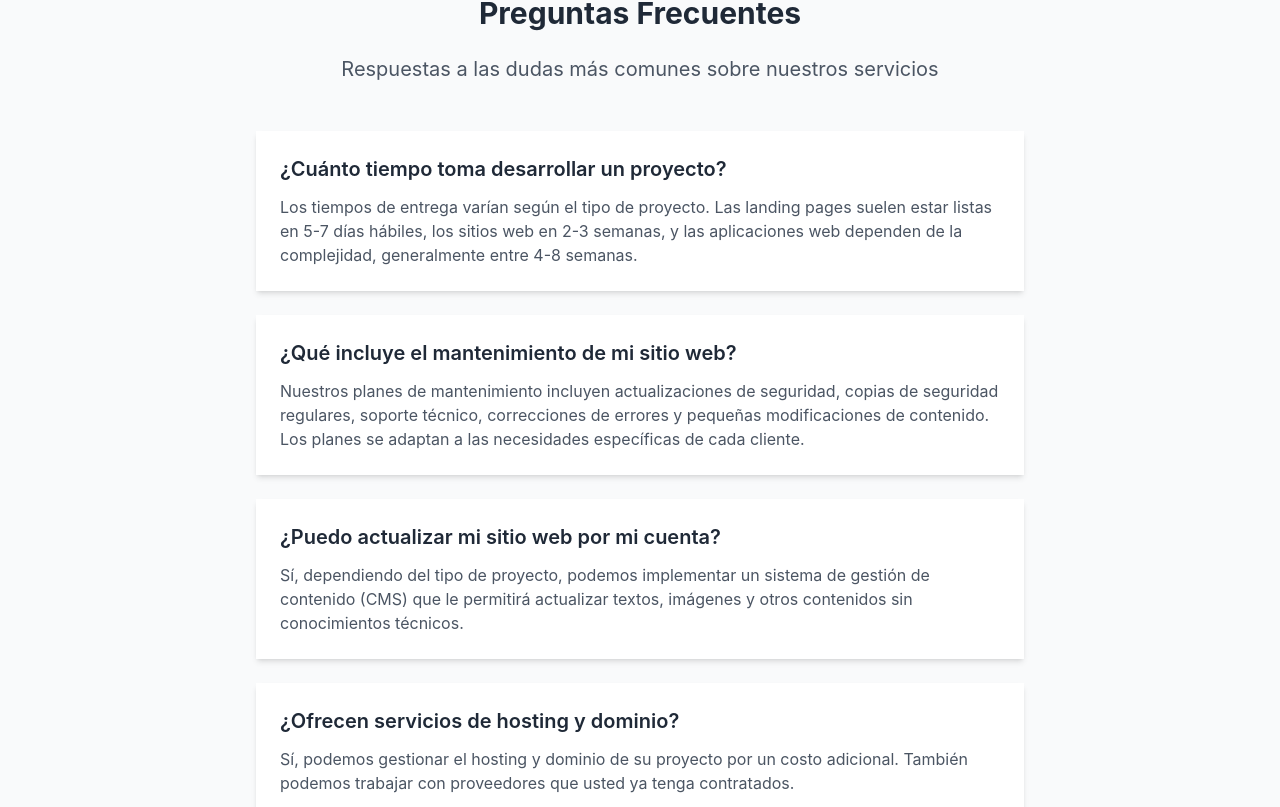
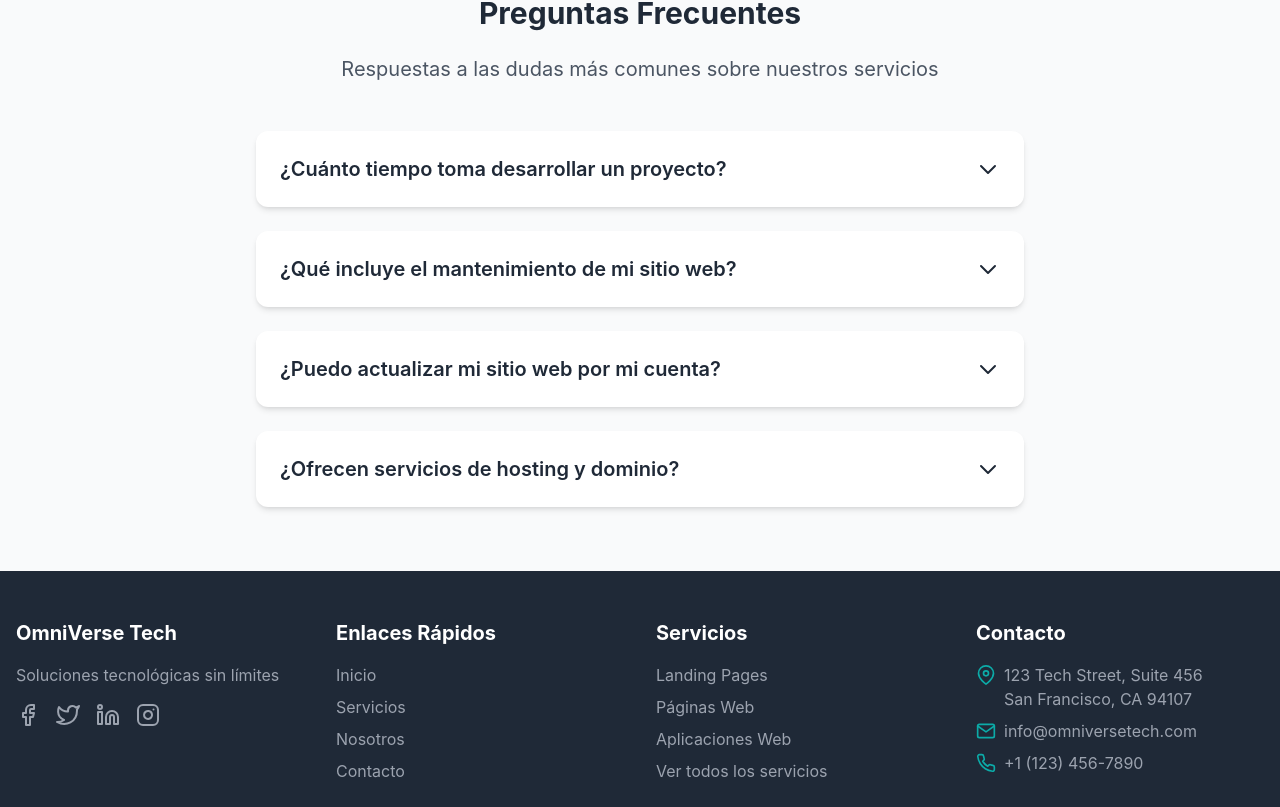
Before and after one commit to Ander1405/OmniVerseTech, a Vue app: page /servicios in a window 1280 px wide. Shown: the part 2193-3000 px from the top of the page. Built offline with nearby package versions, Linux system fonts and the light colour scheme.

Commit message:
feat: add accordion to for each question

```diff
--- a/src/components/views/ServicesView.vue
+++ b/src/components/views/ServicesView.vue
@@ -65,9 +65,28 @@
                     </p>
 
                     <div class="space-y-6 text-left">
-                        <div v-for="(faq, index) in translations[currentLanguage].faqs" :key="index" class="bg-white dark:bg-secondary rounded-lg shadow-md p-6">
-                            <h3 class="text-xl font-semibold text-gray-800 dark:text-white mb-3">{{ faq.question }}</h3>
-                            <p class="text-gray-600 dark:text-gray-300">{{ faq.answer }}</p>
+                        <div v-for="(faq, index) in translations[currentLanguage].faqs"
+                             :key="index"
+                             class="bg-white dark:bg-secondary rounded-xl shadow-md overflow-hidden">
+                            <button
+                                @click="toggleFaq(index)"
+                                class="w-full p-6 flex justify-between items-center text-left hover:bg-gray-50 dark:hover:bg-secondary-dark transition-colors duration-300">
+                                <h3 class="text-xl font-semibold text-gray-800 dark:text-white">{{ faq.question }}</h3>
+                                <svg
+                                    xmlns="http://www.w3.org/2000/svg"
+                                    class="h-6 w-6 transform transition-transform duration-300"
+                                    :class="{ 'rotate-180': openFaqs.has(index) }"
+                                    fill="none"
+                                    viewBox="0 0 24 24"
+                                    stroke="currentColor">
+                                    <path stroke-linecap="round" stroke-linejoin="round" stroke-width="2" d="M19 9l-7 7-7-7" />
+                                </svg>
+                            </button>
+                            <div
+                                v-show="openFaqs.has(index)"
+                                class="px-6 pb-6">
+                                <p class="text-gray-600 dark:text-gray-300">{{ faq.answer }}</p>
+                            </div>
                         </div>
                     </div>
                 </div>
@@ -77,9 +96,19 @@
 </template>
 
 <script setup>
-import { inject } from 'vue';
+import { inject, ref } from 'vue';
 
 const currentLanguage = inject('currentLanguage');
+
+const openFaqs = ref(new Set());
+
+const toggleFaq = (index) => {
+    if (openFaqs.value.has(index)) {
+        openFaqs.value.delete(index);
+    } else {
+        openFaqs.value.add(index);
+    }
+};
 
 const translations = {
     es: {
@@ -139,19 +168,23 @@ const translations = {
         faqs: [
             {
                 question: '¿Cuánto tiempo toma desarrollar un proyecto?',
-                answer: 'Los tiempos de entrega varían según el tipo de proyecto. Las landing pages suelen estar listas en 5-7 días hábiles, los sitios web en 2-3 semanas, y las aplicaciones web dependen de la complejidad, generalmente entre 4-8 semanas.'
+                answer: 'Los tiempos de entrega varían según el tipo de proyecto. Las landing pages suelen estar listas en 5-7 días hábiles, los sitios web en 2-3 semanas, y las aplicaciones web dependen de la complejidad, generalmente entre 4-8 semanas.',
+                isOpen: false
             },
             {
                 question: '¿Qué incluye el mantenimiento de mi sitio web?',
-                answer: 'Nuestros planes de mantenimiento incluyen actualizaciones de seguridad, copias de seguridad regulares, soporte técnico, correcciones de errores y pequeñas modificaciones de contenido. Los planes se adaptan a las necesidades específicas de cada cliente.'
+                answer: 'Nuestros planes de mantenimiento incluyen actualizaciones de seguridad, copias de seguridad regulares, soporte técnico, correcciones de errores y pequeñas modificaciones de contenido. Los planes se adaptan a las necesidades específicas de cada cliente.',
+                isOpen: false
             },
             {
                 question: '¿Puedo actualizar mi sitio web por mi cuenta?',
-                answer: 'Sí, dependiendo del tipo de proyecto, podemos implementar un sistema de gestión de contenido (CMS) que le permitirá actualizar textos, imágenes y otros contenidos sin conocimientos técnicos.'
+                answer: 'Sí, dependiendo del tipo de proyecto, podemos implementar un sistema de gestión de contenido (CMS) que le permitirá actualizar textos, imágenes y otros contenidos sin conocimientos técnicos.',
+                isOpen: false
             },
             {
                 question: '¿Ofrecen servicios de hosting y dominio?',
-                answer: 'Sí, podemos gestionar el hosting y dominio de su proyecto por un costo adicional. También podemos trabajar con proveedores que usted ya tenga contratados.'
+                answer: 'Sí, podemos gestionar el hosting y dominio de su proyecto por un costo adicional. También podemos trabajar con proveedores que usted ya tenga contratados.',
+                isOpen: false
             }
         ]
     },
@@ -215,19 +248,23 @@ const translations = {
         faqs: [
             {
                 question: 'How long does it take to develop a project?',
-                answer: 'Delivery times vary depending on the type of project. Landing pages are usually ready in 5-7 business days, websites in 2-3 weeks, and web applications depend on complexity, generally between 4-8 weeks.'
+                answer: 'Delivery times vary depending on the type of project. Landing pages are usually ready in 5-7 business days, websites in 2-3 weeks, and web applications depend on complexity, generally between 4-8 weeks.',
+                isOpen: false
             },
             {
                 question: 'What does website maintenance include?',
-                answer: 'Our maintenance plans include security updates, regular backups, technical support, bug fixes, and minor content modifications. Plans are adapted to the specific needs of each client.'
+                answer: 'Our maintenance plans include security updates, regular backups, technical support, bug fixes, and minor content modifications. Plans are adapted to the specific needs of each client.',
+                isOpen: false
             },
             {
                 question: 'Can I update my website myself?',
-                answer: 'Yes, depending on the type of project, we can implement a content management system (CMS) that will allow you to update texts, images, and other content without technical knowledge.'
+                answer: 'Yes, depending on the type of project, we can implement a content management system (CMS) that will allow you to update texts, images, and other content without technical knowledge.',
+                isOpen: false
             },
             {
                 question: 'Do you offer hosting and domain services?',
-                answer: 'Yes, we can manage the hosting and domain of your project for an additional cost. We can also work with providers you already have contracted.'
+                answer: 'Yes, we can manage the hosting and domain of your project for an additional cost. We can also work with providers you already have contracted.',
+                isOpen: false
             }
         ]
     }
```
